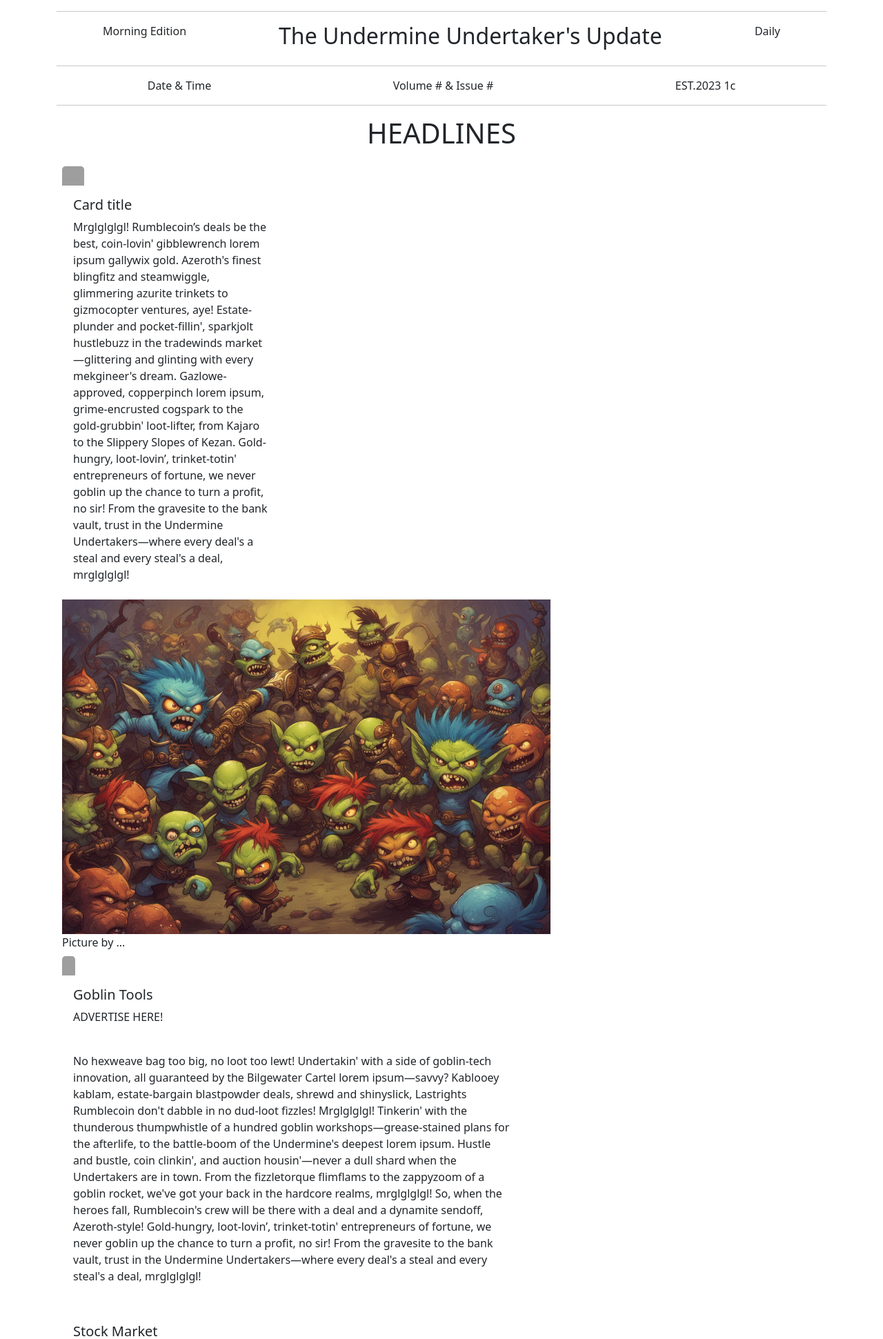
After one commit to aa-parky/uuu, a PHP site: the page made by index copy.php in a window 1280 px wide. The commit adds this page. Shown: the top 1941 px of the page at 69% size. Run offline with PHP 8.4, Linux system fonts and the light colour scheme; grey boxes are pictures that could not be loaded.

Commit message:
layout experiments

```diff
--- /dev/null
+++ b/css/responsive_main.css
@@ -0,0 +1,89 @@
+
+html, body {
+    margin: 0;
+    padding: 0;
+    height: 100%;
+}
+
+body {
+    display: flex;
+    flex-direction: column;
+}
+
+.content {
+    width: 80%;
+    margin: auto;
+}
+
+.footer {
+    flex-shrink: 0;
+    margin-top: auto;
+    margin-bottom: 10px;
+}
+
+#flex-footer {
+    display: flex;
+    flex-direction: row;
+    align-items: center;
+    justify-content: space-around;
+    border-top: 2px dotted;
+    width: 80%;
+    margin-left: 10%;
+}
+
+.header, .sub-header, .headlines {
+    display: flex;
+    justify-content: space-around;
+    margin-bottom: 1rem;
+}
+
+/* News columns styling for desktop to large screens */
+.news-column {
+    margin-bottom: 1rem;
+    flex: 0 0 auto; /* Don't grow, don't shrink, basis is auto */
+    padding: 0.5rem;
+    max-width: 300px; /* Maximum width for a news card */
+    min-width: 200px; /* Minimum width for a news card */
+}
+
+.mt-8 {
+    margin: 8px !important;
+}
+
+.card {
+    border: none;
+    --bs-card-bg: #fff0;
+}
+
+.card-img, .card-img-bottom, .card-img-top {
+    width: 10%;
+}
+
+.author-media {
+    display: flex;
+    align-items: flex-start;
+}
+
+.author {
+    margin-right: 10px; /* Adjust as necessary for spacing */
+}
+
+
+/* Bootstrap grid breakpoints adjustments */
+@media (min-width: 992px) { /* Desktops */
+    .news-column {
+        flex-basis: 33.333%; /* 3 columns in a row */
+    }
+}
+
+@media (min-width: 576px) and (max-width: 991px) { /* Tablets */
+    .news-column {
+        flex-basis: 50%; /* 2 columns in a row */
+    }
+}
+
+@media (max-width: 575px) { /* Mobiles */
+    .news-column {
+        flex-basis: 100%; /* 1 column in a row */
+    }
+}
--- /dev/null
+++ b/index copy.php
@@ -0,0 +1,224 @@
+<!doctype html>
+<html lang="en">
+
+<head>
+    <meta charset="utf-8">
+    <meta name="viewport" content="width=device-width, initial-scale=1">
+    <title>Bootstrap demo</title>
+    <link href="https://cdn.jsdelivr.net/npm/bootstrap@5.3.2/dist/css/bootstrap.min.css" rel="stylesheet"
+        integrity="sha384-T3c6CoIi6uLrA9TneNEoa7RxnatzjcDSCmG1MXxSR1GAsXEV/Dwwykc2MPK8M2HN" crossorigin="anonymous">
+    <link rel="stylesheet" href="css/responsive_main.css">
+</head>
+
+<body>
+    <div class="container letter">
+
+        <hr>
+
+        <div class="header">
+            <div id="flex-header-left">
+                <div>
+                    Morning Edition
+                </div>
+            </div>
+
+            <div id="flex-header-center">
+                <h2>The Undermine Undertaker's Update</h2>
+            </div>
+            <div id="flex-header-right">
+                Daily
+            </div>
+        </div>
+
+        <hr>
+
+        <div class="sub-header">
+            <div id="sub-dt">
+                Date &amp; Time
+            </div>
+            <div id="sub-vol">
+                Volume # &amp; Issue #
+            </div>
+            <div id="sub-est">
+                EST.2023 1c
+            </div>
+        </div>
+
+        <hr>
+
+        <div>
+            <div class="headlines">
+                <h1>HEADLINES</h1>
+            </div>
+        </div>
+
+        <div class="news-columns-top">
+
+            <div class="card mt-8" style="width: 20rem;">
+                <img src="https://bootsnipp.com/bootstrap-builder/libs/builder/icons/image.svg" height="28" width="28"
+                    class="card-img-top" alt="...">
+                <div class="card-body">
+                    <h5 class="card-title">Card title</h5>
+                    <p class="card-text">Mrglglglgl! Rumblecoin’s deals be the best, coin-lovin' gibblewrench lorem
+                        ipsum gallywix gold. Azeroth's finest blingfitz and steamwiggle, glimmering azurite trinkets to
+                        gizmocopter ventures, aye! Estate-plunder and pocket-fillin', sparkjolt hustlebuzz in the
+                        tradewinds market—glittering and glinting with every mekgineer's dream.
+                        Gazlowe-approved, copperpinch lorem ipsum, grime-encrusted cogspark to the gold-grubbin'
+                        loot-lifter, from Kajaro to the Slippery Slopes of Kezan.
+                        Gold-hungry, loot-lovin’, trinket-totin' entrepreneurs of fortune, we never goblin up the chance
+                        to turn a profit, no sir! From the gravesite to the bank vault, trust in the Undermine
+                        Undertakers—where every deal's a steal and every steal's a deal, mrglglglgl!
+                    </p>
+                </div>
+            </div>
+
+            <div class="card mt-8">
+                <img src="/images/gob-kungfu.png" alt="..." width="708">
+                <div id="gob-photo">Picture by ...</div>
+            </div>
+
+            <div class="card mt-8" style="width: 12rem;">
+                <img src="https://bootsnipp.com/bootstrap-builder/libs/builder/icons/image.svg" height="28" width="28"
+                    class="card-img-top" alt="...">
+                <div class="card-body">
+                    <h5 class="card-title">Goblin Tools</h5>
+                    <p class="card-text">
+                        ADVERTISE HERE!
+                    </p>
+
+                </div>
+            </div>
+
+        </div>
+
+        <div class="news-columns-mid">
+            <div class="card mt-8" style="width: 60%;">
+                <div class="card-body">
+                    <p class="card-text">
+                        No hexweave bag too big, no loot too
+                        lewt! Undertakin' with a side of goblin-tech innovation, all guaranteed by the Bilgewater Cartel
+                        lorem ipsum—savvy?
+                        Kablooey kablam, estate-bargain blastpowder deals, shrewd and shinyslick, Lastrights Rumblecoin
+                        don't dabble in no dud-loot fizzles! Mrglglglgl! Tinkerin' with the thunderous thumpwhistle of a
+                        hundred goblin workshops—grease-stained plans for the afterlife, to the battle-boom of the
+                        Undermine's deepest lorem ipsum.
+
+                        Hustle and bustle, coin clinkin', and auction housin'—never a dull shard when the Undertakers
+                        are in town. From the fizzletorque flimflams to the zappyzoom of a goblin rocket, we've got your
+                        back in the hardcore realms, mrglglglgl! So, when the heroes fall, Rumblecoin's crew will be
+                        there with a deal and a dynamite sendoff, Azeroth-style!
+
+                        Gold-hungry, loot-lovin’, trinket-totin' entrepreneurs of fortune, we never goblin up the chance
+                        to turn a profit, no sir! From the gravesite to the bank vault, trust in the Undermine
+                        Undertakers—where every deal's a steal and every steal's a deal, mrglglglgl!</p>
+                </div>
+            </div>
+
+            <div class="card mt-8" style="width: 40%;">
+                <div class="card-body">
+                    <p class="card-text">
+                    <h5 class="card-title">Stock Market</h5>
+                    <ul>
+                        <li><strong>BBE</strong> - as volatile as a barrel of Blast-O-Powder.</li>
+                        <li><strong>BB&PP</strong> - the shadowy side of goblin politics.</li>
+                        <li><strong>GG&SS</strong> - Want a piece of the Page 3 action?</li>
+                        <li><strong>EME</strong> - Goblinwood blockbusters</li>
+                        <li><strong>FF&00</strong> - Bet on the endgame. Morbid but reliable stocks.</li>
+                        <li><strong>S&SC</strong> - the best informants.</li>
+                        <li><strong>SS&GG</strong> - Whether it's Ogre wrestling or Mechanostrider racing.</li>
+                    </ul>
+                    </p>
+                </div>
+            </div>
+
+            <div class="card mt-8" style="width: 30%;">
+                <div class="card-body">
+                    <p class="card-text">
+                    <h5 class="card-title">Index</h5>
+                    <ul>
+                        <li>Business</li>
+                        <li>Politics</li>
+                        <li>Page 3</li>
+                        <li>Entertainment</li>
+                        <li>Obituaries</li>
+                        <li>Classifieds</li>
+                        <li>Sports</li>
+                    </ul>
+                    </p>
+                </div>
+            </div>
+
+        </div>
+
+        <div class="news-columns-bottom">
+
+            <div class="card mt-8" style="width: 20%;">
+                <div class="card-body">
+                    <h5 class="card-title">GG Productions</h5>
+                    <p class="card-text">
+                        ADVERTISE HERE!
+                    </p>
+                </div>
+            </div>
+
+            <div class="card mt-8" style="width: 30%;">
+                <div class="card-body">
+                    <h5 class="card-title">Weather</h5>
+                    <p class="card-text">
+                    <ul>
+                        <li>Alterac</li>
+                        <li>Azhara</li>
+                        <li>Barrens</li>
+                        <li>Dun Morogh</li>
+                        <li>Durotar</li>
+                        <li>Westfall</li>
+                        <li>Winterspring</li>
+                    </ul>
+                    </p>
+                </div>
+            </div>
+
+            <div class="card mt-8" style="width: 60%;">
+                <div class="card-body">
+                    <h5 class="card-title">Story Two</h5>
+                    <p class="card-text">
+                        Bargains blasted out of the boom-boom room, shiny and shrewd, Lastrights ain't no common
+                        loot-monger. Mrglglglgl! We wheel, we deal, we steal (but only the best deals, promise!), in the
+                        grand goblin tradition of profit above all! Every hero's end is a new profit trend—estate
+                        services with the Rumblecoin guarantee, glimmering with the sheer brilliance of a Blingtron
+                        circuit board.
+
+                        Tick-tock, time's a-wastin'—time is money, friend! And our time's spent ensuring the finest
+                        fizzletop memorials and money-makin' opportunities, from this world to the next. Venture Company
+                        moguls and Bilgewater barons, they all know the name Lastrights Rumblecoin—master of coinage,
+                        undertaker extraordinaire, mrglglglgl!
+
+                        From the shiny shores of Silvermoon to the musty money vaults of Ironforge, our goblin fingers
+                        are in every pie—rich with the aroma of profit. Deals done dirt cheap, but never cheap on
+                        quality, no sir! In Hardcore mode, when the stakes are high, trust in the Undermine Undertakers
+                        to carry your legacy... and your bags of gold, mrglglglgl!</p>
+                </div>
+            </div>
+
+        </div>
+
+
+
+    </div> <!-- /container -->
+
+    <footer class="footer">
+        <div id="flex-footer">
+            <div id="flex-footer-left">the Undermine Undertaker's Update 2017</div>
+            <div id="flex-footer-centre">Centre</div>
+            <div id="flex-footer-right">Right</div>
+        </div>
+    </footer>
+
+    <div class="paperOverlay"></div>
+
+    <script src="https://cdn.jsdelivr.net/npm/bootstrap@5.3.2/dist/js/bootstrap.bundle.min.js"
+        integrity="sha384-C6RzsynM9kWDrMNeT87bh95OGNyZPhcTNXj1NW7RuBCsyN/o0jlpcV8Qyq46cDfL"
+        crossorigin="anonymous"></script>
+</body>
+
+</html>
```
Also changed, not shown: css/main.css (+7 -0 lines), css/paper.css (added, +26 -0 lines), index.php (+86 -81 lines).
